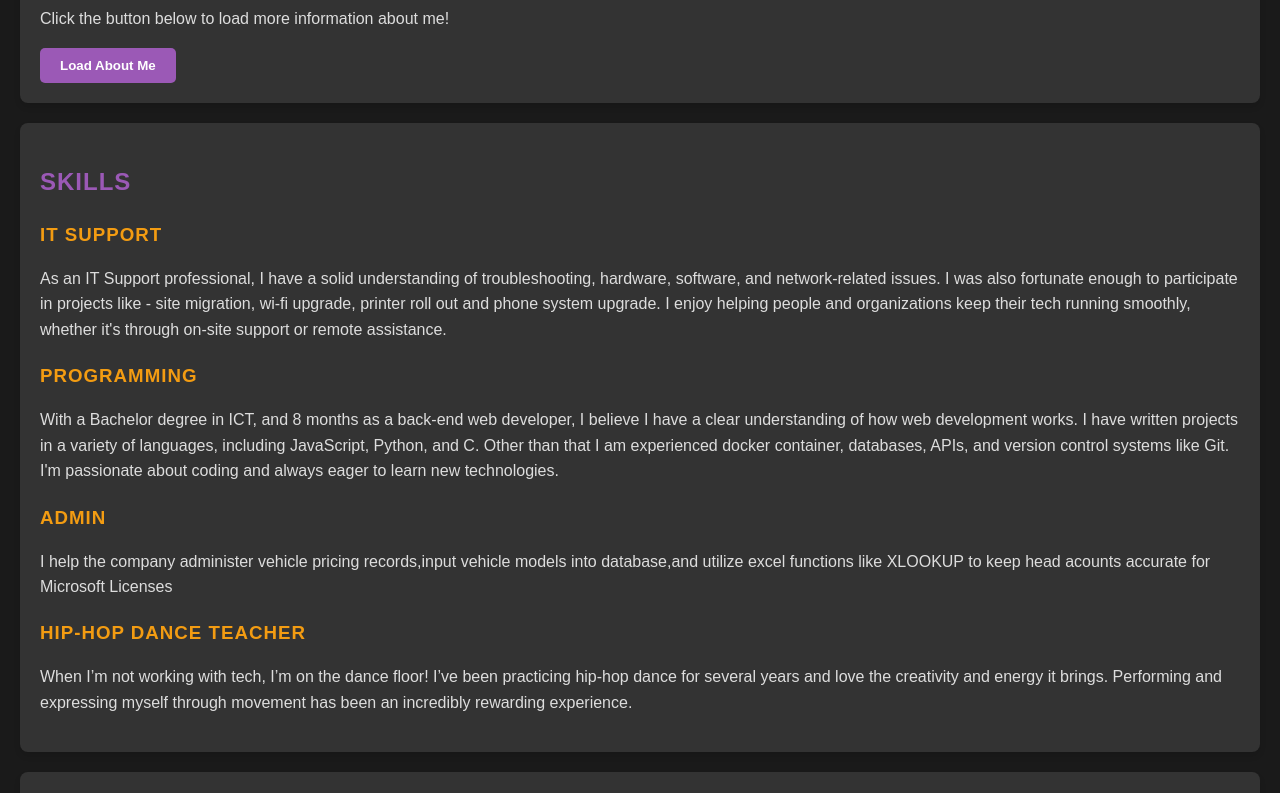
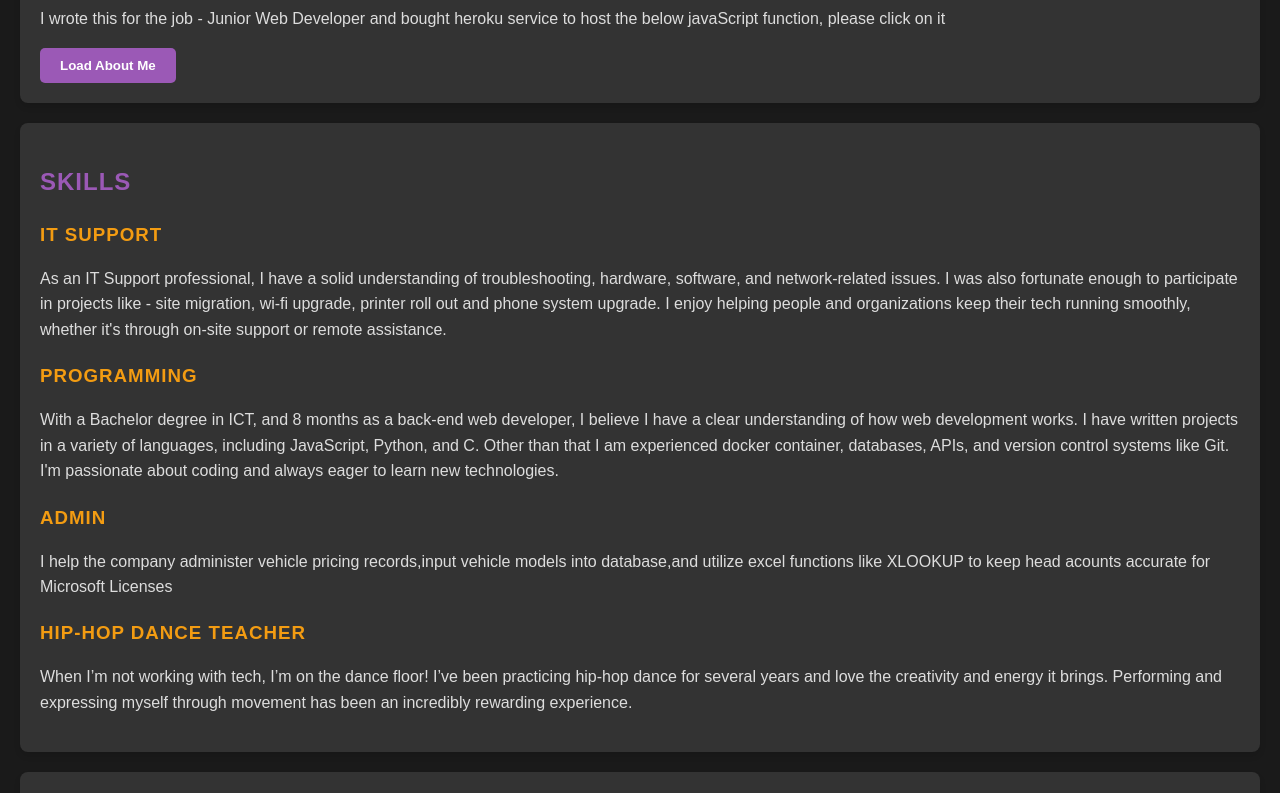
Before and after one commit to yytomp/my-portfolio, a website: page views/index.html in a window 1280 px wide. Shown: the part 209-1002 px from the top of the page. Drawn offline with Linux system fonts and the light colour scheme; files that its build step writes are made by us from their sources.

Commit message:
update content'

```diff
--- a/views/index.html
+++ b/views/index.html
@@ -23,7 +23,7 @@
 
     <section id="about">
         <h1>About Me</h1>
-        <p>Click the button below to load more information about me!</p>
+        <p>I wrote this for the job - Junior Web Developer and bought heroku service to host the below javaScript function, please click on it</p>
         <button id="load-about">Load About Me</button>
         <div id="about-content" style="display: none;">
 
```
